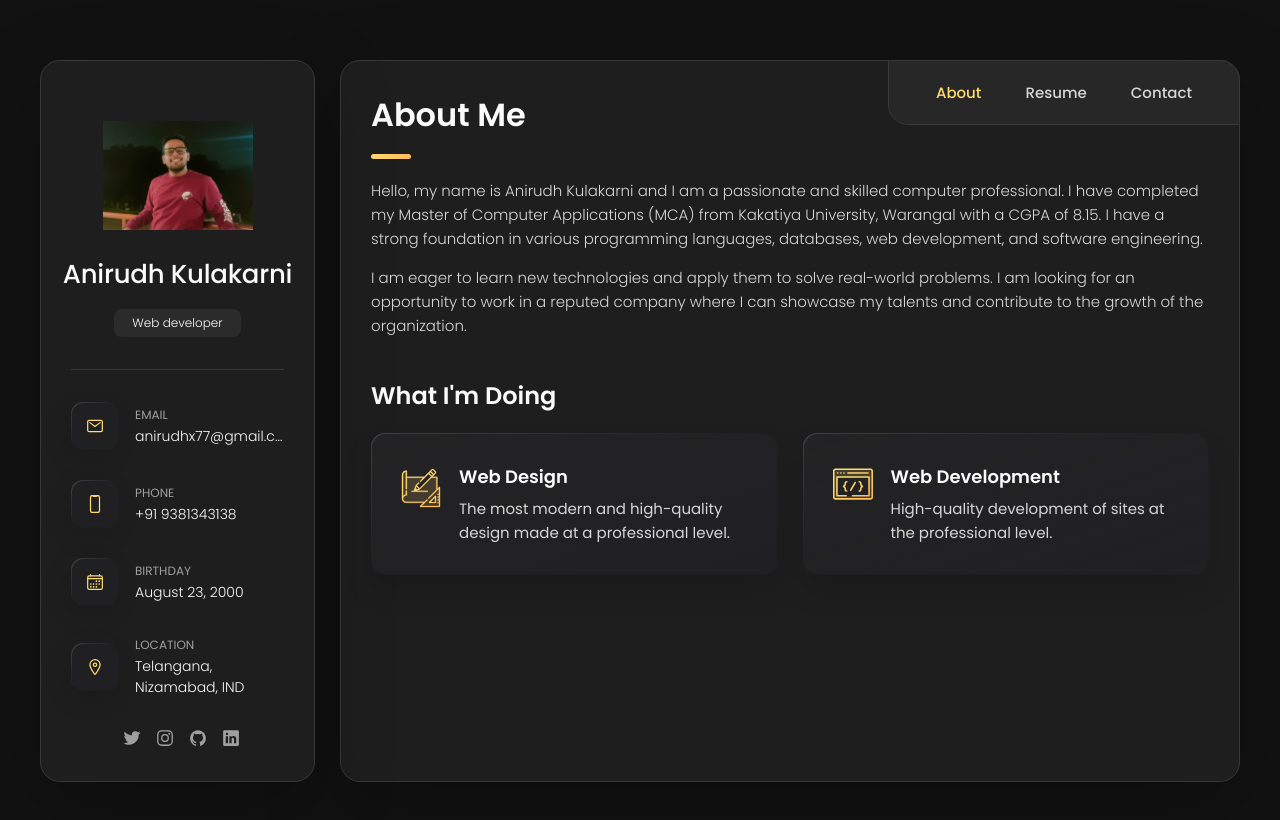
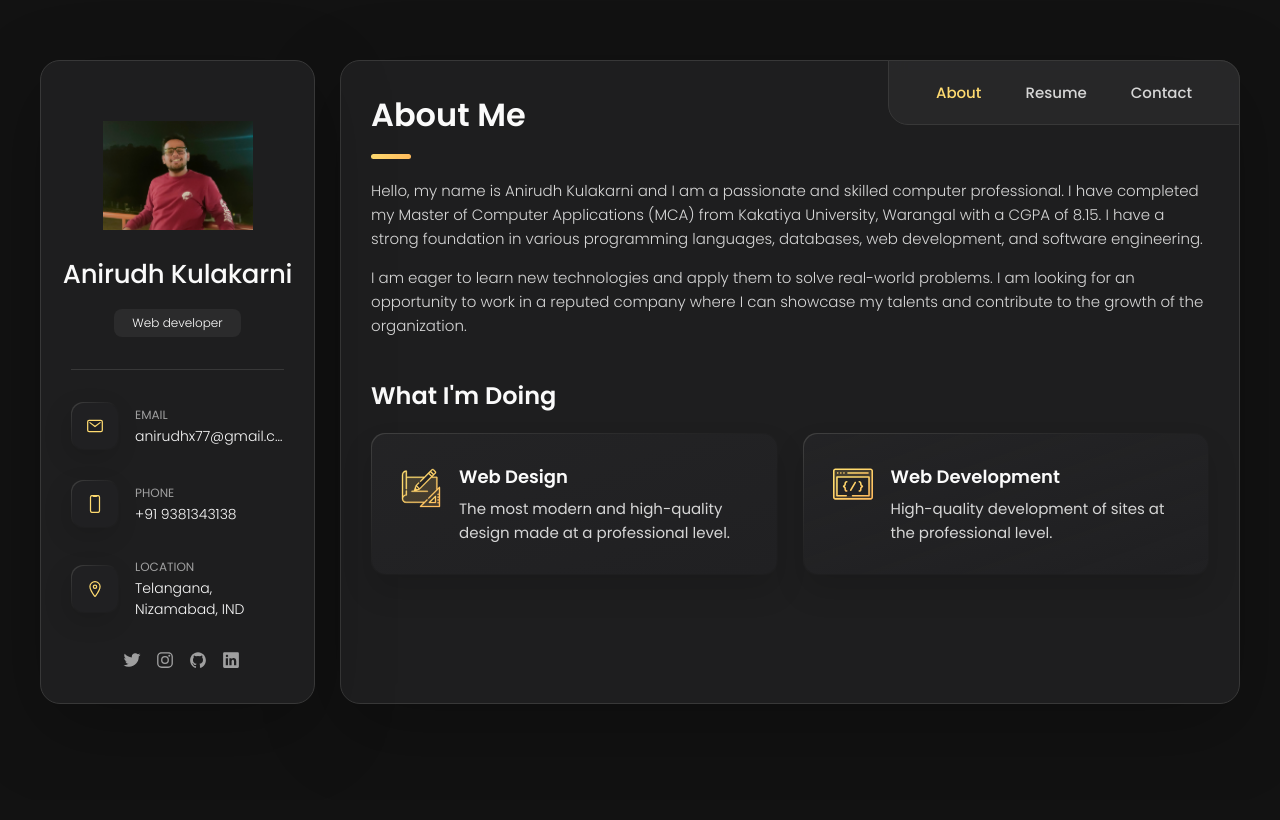
Before and after one commit to ikulakarnianirudh/portfolio.github.io, a plain HTML site: page index.html in a window 1280 px wide. Drawn offline with nearby package versions, Linux system fonts and the light colour scheme; files whose address does not match are found by name.

Commit message:
date of birth removed

```diff
--- a/index.html
+++ b/index.html
@@ -93,19 +93,6 @@
 
           </li>
 
-          <li class="contact-item">
-
-            <div class="icon-box">
-              <ion-icon name="calendar-outline"></ion-icon>
-            </div>
-
-            <div class="contact-info">
-              <p class="contact-title">Birthday</p>
-
-              <time datetime="2000-08-23">August 23, 2000</time>
-            </div>
-
-          </li>
 
           <li class="contact-item">
 
```
